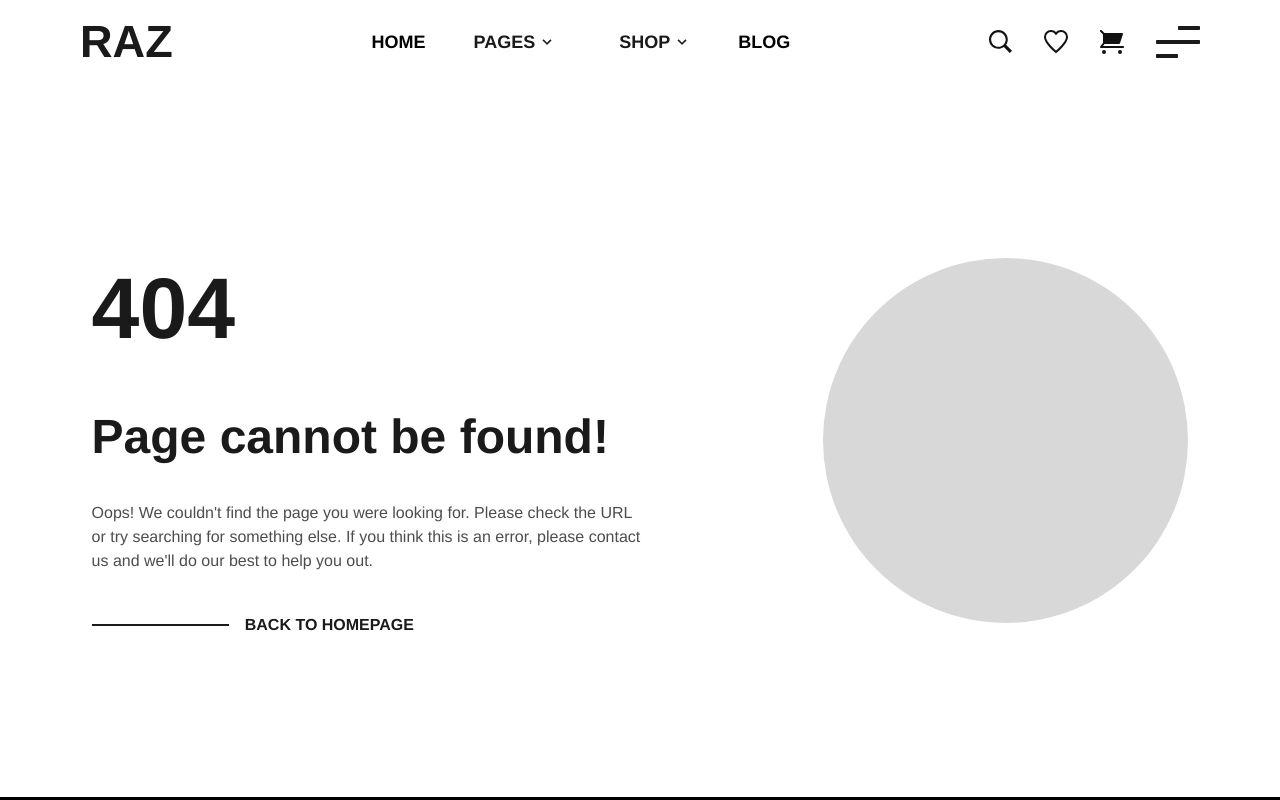
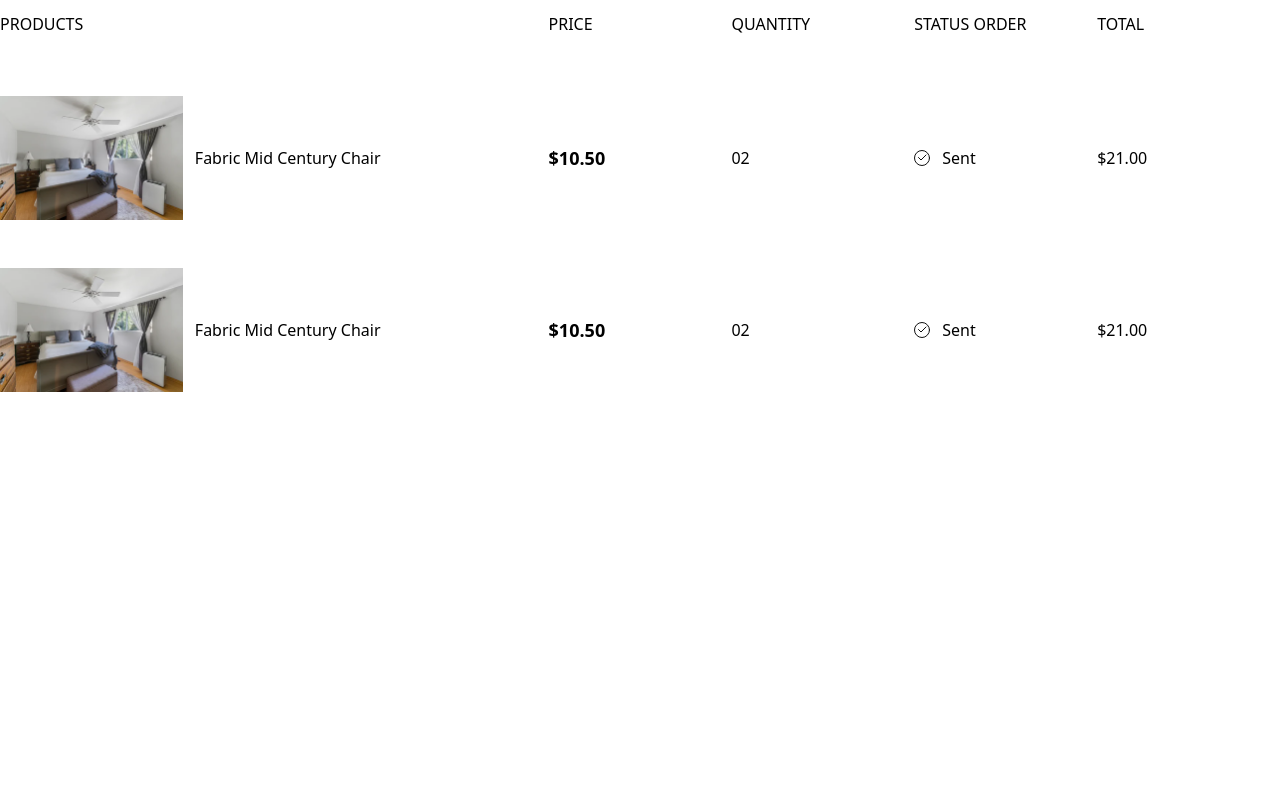
Before and after one commit to mikejang0109/fe_shop_ternLK, a React (Create React App) app: page /cek in a window 1280 px wide. Shown: the top 800 px of the page. Built offline with nearby package versions, Linux system fonts and the light colour scheme; no server answers.

Commit message:
profiles component

```diff
--- /dev/null
+++ b/src/pages/Profile/MyOrder.jsx
@@ -0,0 +1,43 @@
+import imgsample from "../../assets/img/bedroom.png"
+import check from "../../assets/icons/check-circle-08.svg"
+
+const MyOrder = () => {
+    return (
+        <section >
+            <div className="grid grid-cols-7 py-3">
+                <p className="col-span-3 ">PRODUCTS</p>
+                <p className="">PRICE</p>
+                <p className="">QUANTITY</p>
+                <p className="">STATUS ORDER</p>
+                <p className="">TOTAL</p>
+            </div>
+            <div>
+                <div className="grid grid-cols-7 items-center my-12">
+                    <img src={imgsample} alt='product' className="object-cover" />
+                    <p className="col-span-2 pl-3">Fabric Mid Century Chair</p>
+                    <p className="font-bold text-lg ">$10.50</p>
+                    <p>02</p>
+                    <div className="flex justify-start items-center gap-3">
+                        <img src={check} alt="check" />
+                        <p>Sent</p>
+                    </div>
+                    <p>$21.00</p>
+                </div>
+                <div className="grid grid-cols-7 items-center my-12">
+                    <img src={imgsample} alt='product' className="object-cover" />
+                    <p className="col-span-2 pl-3">Fabric Mid Century Chair</p>
+                    <p className="font-bold text-lg">$10.50</p>
+                    <p>02</p>
+                    <div className="flex justify-start items-center gap-3">
+                        <img src={check} alt="check" />
+                        <p>Sent</p>
+                    </div>
+                    <p>$21.00</p>
+                </div>
+            </div>
+
+        </section>
+    )
+}
+
+export default MyOrder;
--- a/src/pages/Profile/MyProduct.jsx
+++ b/src/pages/Profile/MyProduct.jsx
@@ -5,23 +5,38 @@ const MyProduct = () => {
     return (
         <>
             <div className="w-full h-[1px] bg-secondary-gray"></div>
-        <section className="grid grid-cols-5">
-            <p className="text-lg">Product</p>
+            <section className="grid grid-cols-5 py-6">
+                <p className="text-lg col-span-2">Product</p>
                 <p className="text-lg">Stock Status</p>
                 <p className="text-lg">Price</p>
-            <p></p>
             </section>
             <div className="w-full h-[1px] bg-secondary-gray"></div>
-        <section className="my-10">
-            <img src={imgsample} alt="product" className="w-[170px]"/>
+            <div>
+                <section className="my-10 grid grid-cols-5">
+                    <div className="col-span-2 flex justify-start items-center gap-5">
+                        <img src={imgsample} alt="product" className="w-[170px]" />
                         <p>Dining Side Chair in Beige</p>
-            <div className="flex justify-center items-center">
+                    </div>
+                    <div className="flex justify-start items-center gap-3">
                         <img src={check} alt="check" />
                         <p>10 stock</p>
                     </div>
-            <p className="font-bold text-lg">$765</p>
-            <button type="button" className="py-5 px-[75px] text-white bg-[#D94141]">Delete</button>
+                    <p className="font-bold text-lg flex items-center">$765</p>
+                    <button type="button" className="h-20 my-auto font-bold text-white bg-[#D94141]">Delete</button>
                 </section>
+                <section className="my-10 grid grid-cols-5">
+                    <div className="col-span-2 flex justify-start items-center gap-5">
+                        <img src={imgsample} alt="product" className="w-[170px]" />
+                        <p>Dining Side Chair in Beige</p>
+                    </div>
+                    <div className="flex justify-start items-center gap-3">
+                        <img src={check} alt="check" />
+                        <p>10 stock</p>
+                    </div>
+                    <p className="font-bold text-lg flex items-center">$765</p>
+                    <button type="button" className="h-20 my-auto font-bold text-white bg-[#D94141]">Delete</button>
+                </section>
+            </div>
 
         </>
     )
--- /dev/null
+++ b/src/pages/Profile/SellingProduct.jsx
@@ -0,0 +1,69 @@
+import imgsample from "../../assets/img/brown-sofa.png"
+import bgadd from "../../assets/images/bg.svg"
+
+const SellingProduct = () => {
+    return (
+        <section className="w-1/2 mx-auto flex flex-col gap-20">
+            <section className="flex flex-col justify-center items-start gap-10">
+                <p className="font-bold text-2xl">Inventory</p>
+                <div className="flex justify-start items-center border border-solid border-primary-gray p-5 w-full">
+                    <p className="w-1/4">Name of goods *</p>
+                    <input type="text" className="w-full outline-none" />
+                </div>
+                <div className=" border border-solid border-primary-gray p-5 w-full">
+                    <p>Description Product *</p>
+                    <textarea className="w-full resize-none outline-none"></textarea>
+                </div>
+            </section>
+            <section className="flex flex-col justify-center items-start gap-10">
+                <p className="font-bold text-2xl">Item Details</p>
+                <div className="flex justify-start items-center border border-solid border-primary-gray p-5 w-full">
+                    <p className="w-1/4">Unit price *</p>
+                    <input type="number" className="w-full outline-none" />
+                </div>
+                <div className="flex justify-start items-center border border-solid border-primary-gray p-5 w-full">
+                    <p className="w-1/4">Unit stock *</p>
+                    <input type="number" className="w-full outline-none" />
+                    <p className="w-1/5">/pcs</p>
+                </div>
+                <div>
+                    <p>Stock Condition</p>
+                    <div className="flex justify-start items-center gap-10 pt-5">
+                        <label className="flex justify-start items-center gap-5">
+                            <input
+                                type="radio"
+                                name="stock"
+                                className="box-border cursor-pointer appearance-none bg-transparent outline-2 outline-[#333] border border-[#979797] h-4 w-4 checked:bg-primary-black checked:border-2"
+                            />
+                            <p className="text-sm">New product</p>
+                        </label>
+                        <label className="flex justify-start items-center gap-5">
+                            <input
+                                type="radio"
+                                name="stock"
+                                className="box-border cursor-pointer appearance-none bg-transparent outline-2 outline-[#333] border border-[#979797] h-4 w-4 checked:bg-primary-black checked:border-2"
+                            />
+                            <p className="text-sm">Second product</p>
+                        </label>
+                    </div>
+                </div>
+            </section>
+            <section className="flex flex-col justify-center items-start gap-10">
+                <p className="font-bold text-2xl">Photo of Goods</p>
+                <div className="flex justify-start items-center gap-5">
+                    <div className="w-[200px] h-[200px] flex justify-center items-center">
+                        <img src={imgsample} alt="products" className="object-cover"/>
+                    </div>
+                    <div className="w-[200px] h-[200px] relative cursor-pointer">
+                        <img src={bgadd} alt="add image"/>
+                        <p className="text-9xl font-bold text-secondary-gray absolute top-5 left-1/2 -translate-x-1/2">+</p>
+                        <p className="absolute left-1/2 -translate-x-1/2 text-xs top-3/4">Add more image</p>
+                    </div>
+                </div>
+            </section>
+            <button type="button" className="btn bg-primary-black rounded-none text-white hover:bg-white active:bg-white hover:text-primary-black active:text-primary-black w-1/5">Sell Product</button>
+        </section>
+    )
+}
+
+export default SellingProduct
--- a/src/router.js
+++ b/src/router.js
@@ -20,9 +20,11 @@ import AboutUs from './pages/AboutUs';
 import PreLaunching from "./pages/ComingSoon";
 import ProfileCust from './pages/Profile';
 import ProfileSeller from './pages/Profile/Seller';
+import MyOrder from "./pages/Profile/MyOrder";
 
 const router = createBrowserRouter([
   { path: "/faq", element: <Faq /> },
+  { path: "/cek", element: <MyOrder /> },
   {
     path: "/auth", element: (
       <IsLogin>
--- a/tailwind.config.js
+++ b/tailwind.config.js
@@ -21,7 +21,8 @@ module.exports = {
         'defaultRaz': "url('/src/assets/images/raz-bg.webp')",
         'home-bg': "url('/src/assets/images/homepage-bg.webp')",
         'advert-bg': "url('/src/assets/images/ad-bg.webp')",
-        'timeline-bg': "url('/src/assets/icons/truck-icon.svg')"
+        'timeline-bg': "url('/src/assets/icons/truck-icon.svg')",
+        'addImages': "url('/src/assets/images/bg.svg')",
       }
     },
   },
```
Also changed, not shown: src/assets/images/bg.svg (added). Lines whose indentation alone changed are shown as unchanged.
